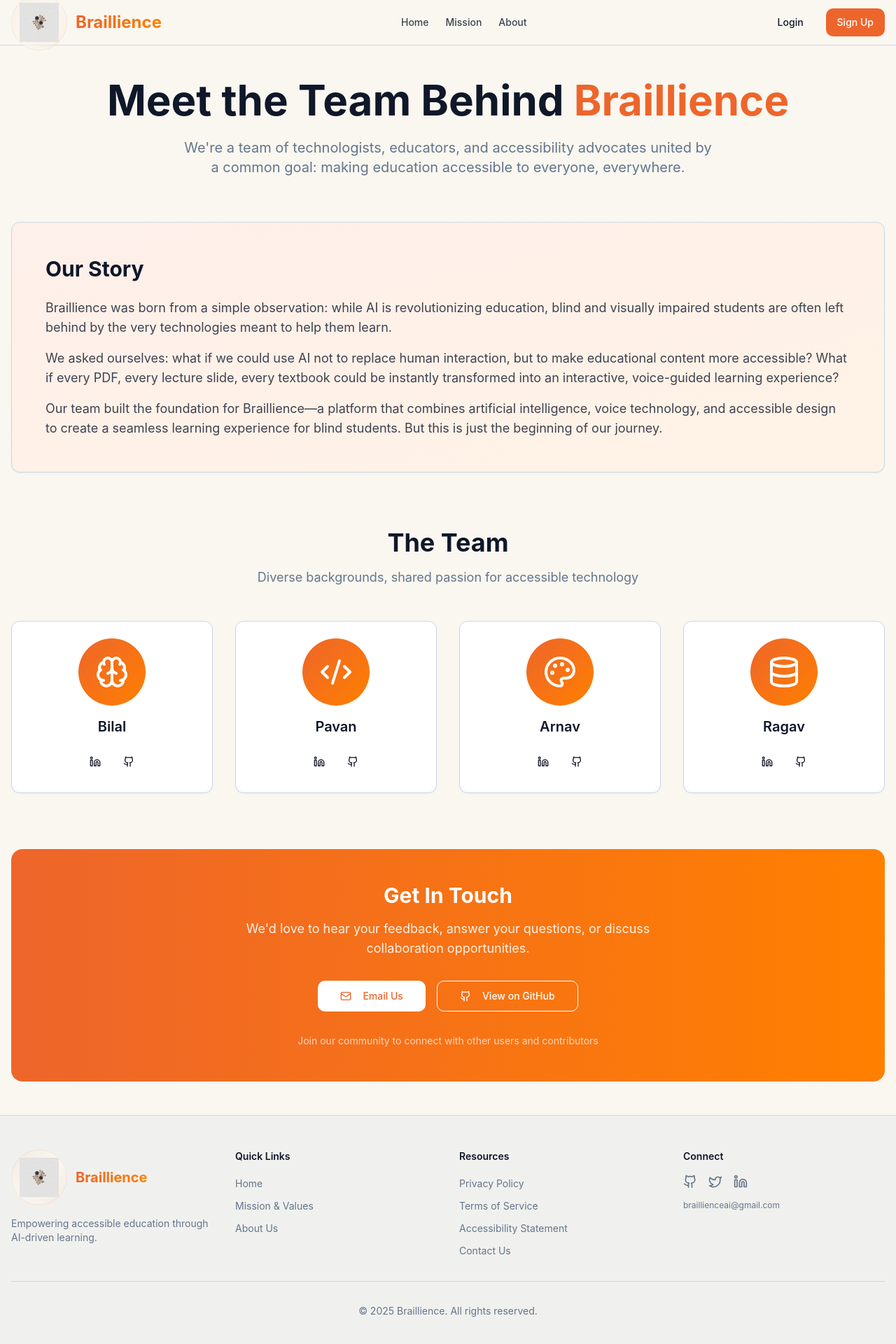
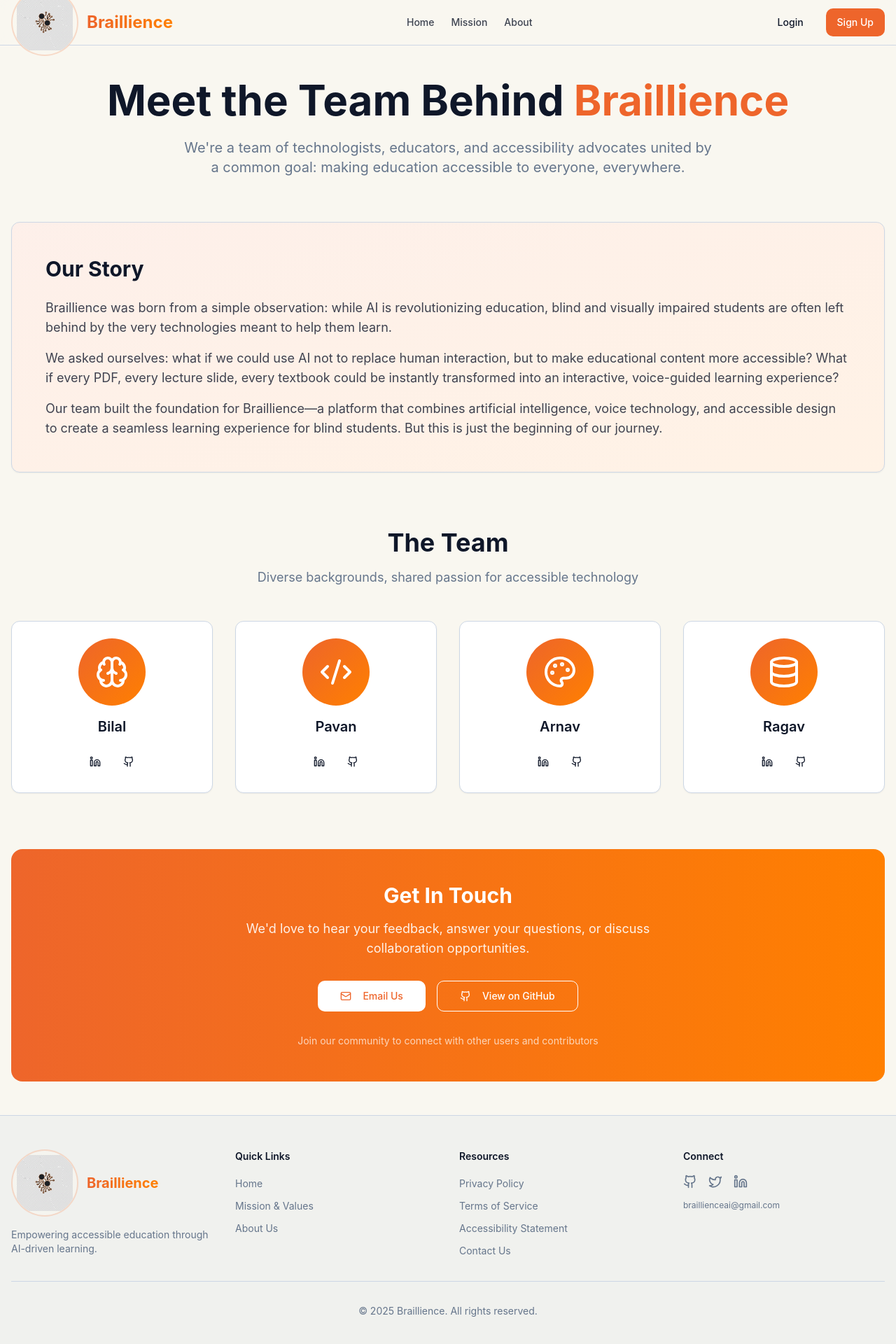
Before and after one commit to Pavanmahaveer7/braille-hear-learn, a React (Vite) app: page /about in a window 1280 px wide. Shown: the top 1920 px of the page at 70% size. Built offline with nearby package versions, Linux system fonts and the light colour scheme; the HTML template or start-up script is replaced by a standard one.

Commit message:
Refine logo integration

```diff
--- a/src/components/Footer.tsx
+++ b/src/components/Footer.tsx
@@ -12,11 +12,11 @@ export const Footer = () => {
           {/* Brand */}
           <div className="space-y-4">
             <div className="flex items-center space-x-3">
-              <div className="h-20 w-20 rounded-full overflow-hidden bg-gradient-to-br from-primary/5 via-background to-accent/5 border border-primary/10 flex items-center justify-center">
+              <div className="h-24 w-24 rounded-full overflow-hidden bg-background/50 backdrop-blur-sm border-2 border-primary/20 flex items-center justify-center">
                 <img
                   src={logo}
                   alt="Braillience Logo"
-                  className="h-14 w-14 object-contain opacity-90"
+                  className="h-20 w-20 object-contain"
                 />
               </div>
               <span className="text-xl font-bold bg-gradient-to-r from-primary to-accent bg-clip-text text-transparent">Braillience</span>
--- a/src/components/Header.tsx
+++ b/src/components/Header.tsx
@@ -67,11 +67,11 @@ export const Header = () => {
 
       <div className="container mx-auto flex h-16 items-center justify-between px-4">
         <Link to="/" className="flex items-center space-x-3" aria-label="Braillience Home">
-          <div className="relative h-16 w-16 sm:h-20 sm:w-20 rounded-full overflow-hidden bg-gradient-to-br from-primary/5 via-background to-accent/5 border border-primary/10 flex items-center justify-center transition-all hover:scale-105 hover:shadow-lg hover:border-primary/30 hover:from-primary/10 hover:to-accent/10">
+          <div className="relative h-20 w-20 sm:h-24 sm:w-24 rounded-full overflow-hidden bg-background/50 backdrop-blur-sm border-2 border-primary/20 flex items-center justify-center transition-all hover:scale-105 hover:shadow-xl hover:border-primary/40 hover:bg-primary/5">
             <img
               src={logo}
               alt="Braillience Logo"
-              className="h-12 w-12 sm:h-14 sm:w-14 object-contain opacity-90"
+              className="h-16 w-16 sm:h-20 sm:w-20 object-contain"
             />
           </div>
           <span className="hidden text-2xl font-bold bg-gradient-to-r from-primary to-accent bg-clip-text text-transparent sm:inline-block">
```
